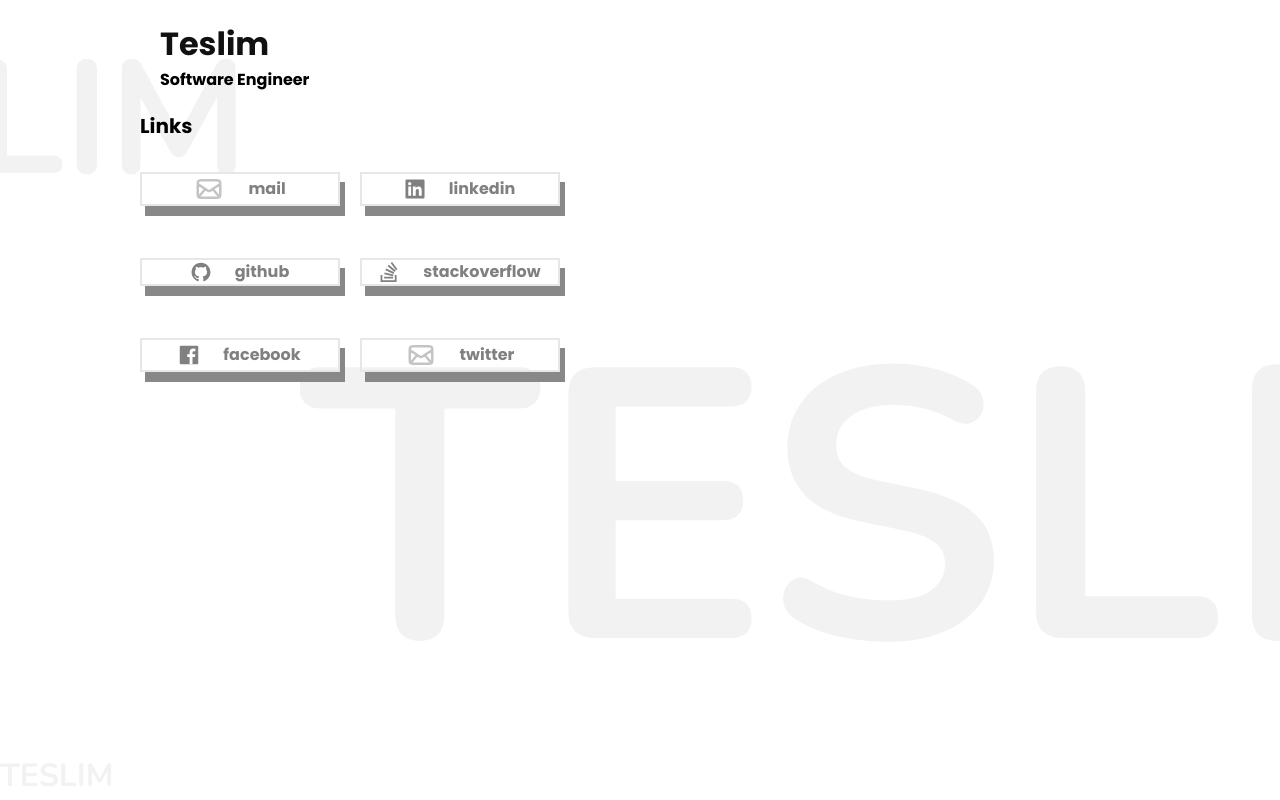
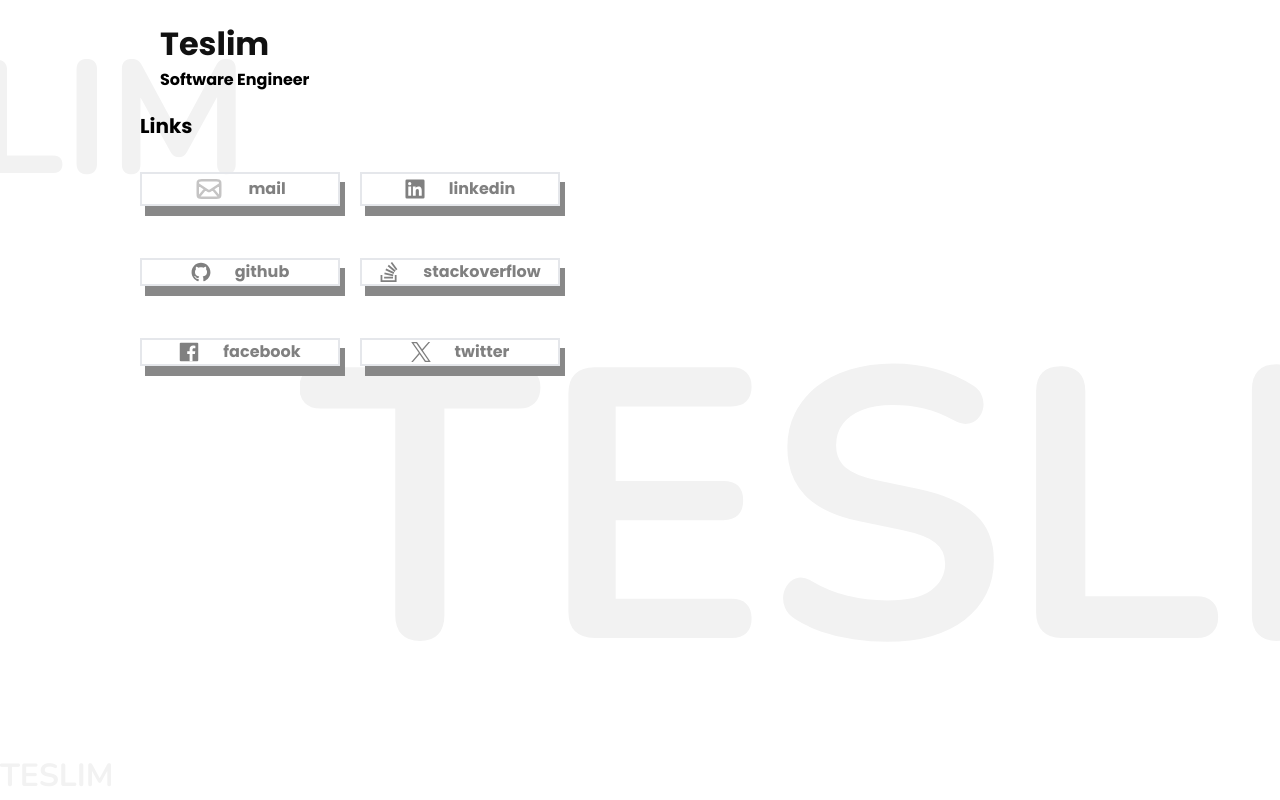
Before and after one commit to teslyym/PoRt_FoLiO, a React (Vite) app: page /links in a window 1280 px wide. Built offline with nearby package versions, Linux system fonts and the light colour scheme.

Commit message:
Page arrangement

```diff
--- a/src/assets/Components/Links.jsx
+++ b/src/assets/Components/Links.jsx
@@ -12,7 +12,10 @@ const Links = () => {
           <p className="font-poppins font-bold text-xl">Links</p>
         </div>
         <div className="flex flex-wrap w-1/2 gap-5">
-          <div className="flex mt-[2rem] gap-5 border-[2px] table--shadow border-solid justify-around w-[200px]">
+          <a
+            href="mailto:steslimolayiwola@gmail.com"
+            className="flex mt-[2rem] gap-5 border-[2px] table--shadow border-solid justify-around w-[200px]"
+          >
             <div className="flex gap-6 items-center">
               <svg
                 className="w-[30px]"
@@ -39,9 +42,12 @@ const Links = () => {
               </svg>
               <p className="font-poppins font-bold text-[gray]">mail</p>
             </div>
-          </div>
+          </a>
           <div className="flex mt-[2rem] gap-5 border-[2px] table--shadow border-solid justify-around w-[200px]">
-            <div className="flex gap-6 items-center">
+            <a
+              href="https://www.linkedin.com/in/salahudeen-teslim/"
+              className="flex gap-6 items-center"
+            >
               <svg className="w-[20px]" viewBox="0 0 128 128">
                 <path
                   fill="gray"
@@ -54,10 +60,13 @@ const Links = () => {
               </svg>
 
               <p className="font-poppins font-bold text-[gray]">linkedin</p>
-            </div>
+            </a>
           </div>
           <div className="flex mt-[2rem] gap-5 border-[2px] table--shadow border-solid justify-around w-[200px]">
-            <div className="flex gap-6 items-center">
+            <a
+              href="https://github.com/teslyym"
+              className="flex gap-6 items-center"
+            >
               <svg className="w-[20px]" viewBox="0 0 128 128">
                 <g fill="gray">
                   <path
@@ -70,10 +79,13 @@ const Links = () => {
               </svg>
 
               <p className="font-poppins font-bold text-[gray]">github</p>
-            </div>
+            </a>
           </div>
           <div className="flex mt-[2rem] gap-5 border-[2px] table--shadow border-solid justify-around w-[200px]">
-            <div className="flex gap-6 items-center">
+            <a
+              href="https://stackoverflow.com/users/25171408/salahudeen-teslim-olayiwola"
+              className="flex gap-6 items-center"
+            >
               <svg className="w-[20px]" viewBox="0 0 128 128">
                 <path
                   fill="gray"
@@ -88,10 +100,13 @@ const Links = () => {
               <p className="font-poppins font-bold text-[gray]">
                 stackoverflow
               </p>
-            </div>
+            </a>
           </div>
           <div className="flex mt-[2rem] gap-5 border-[2px] table--shadow border-solid justify-around w-[200px]">
-            <div className="flex gap-6 items-center">
+            <a
+              href="https://www.facebook.com/tessy.salahudeenolayiwola/"
+              className="flex gap-6 items-center"
+            >
               <svg className="w-[20px]" viewBox="0 0 128 128">
                 <rect
                   fill="gray"
@@ -109,35 +124,22 @@ const Links = () => {
               </svg>
 
               <p className="font-poppins font-bold text-[gray]">facebook</p>
-            </div>
+            </a>
           </div>
           <div className="flex mt-[2rem] gap-5 border-[2px] table--shadow border-solid justify-around w-[200px]">
-            <div className="flex gap-6 items-center">
-              <svg
-                className="w-[30px]"
-                viewBox="0 0 24 24"
-                fill="none"
-                xmlns="http://www.w3.org/2000/svg"
-              >
-                <g id="SVGRepo_bgCarrier" stroke-width="0"></g>
-                <g
-                  id="SVGRepo_tracerCarrier"
-                  stroke-linecap="round"
-                  stroke-linejoin="round"
-                ></g>
-                <g id="SVGRepo_iconCarrier">
-                  {" "}
-                  <path
-                    d="M4 18L9 12M20 18L15 12M3 8L10.225 12.8166C10.8665 13.2443 11.1872 13.4582 11.5339 13.5412C11.8403 13.6147 12.1597 13.6147 12.4661 13.5412C12.8128 13.4582 13.1335 13.2443 13.775 12.8166L21 8M6.2 19H17.8C18.9201 19 19.4802 19 19.908 18.782C20.2843 18.5903 20.5903 18.2843 20.782 17.908C21 17.4802 21 16.9201 21 15.8V8.2C21 7.0799 21 6.51984 20.782 6.09202C20.5903 5.71569 20.2843 5.40973 19.908 5.21799C19.4802 5 18.9201 5 17.8 5H6.2C5.0799 5 4.51984 5 4.09202 5.21799C3.71569 5.40973 3.40973 5.71569 3.21799 6.09202C3 6.51984 3 7.07989 3 8.2V15.8C3 16.9201 3 17.4802 3.21799 17.908C3.40973 18.2843 3.71569 18.5903 4.09202 18.782C4.51984 19 5.07989 19 6.2 19Z"
-                    stroke="#c5c4c4"
-                    stroke-width="2"
-                    stroke-linecap="round"
-                    stroke-linejoin="round"
-                  ></path>{" "}
-                </g>
+            <a
+              href="https://x.com/teslyym_"
+              className="flex gap-6 items-center"
+            >
+              <svg className="w-[20px]" viewBox="0 0 128 128">
+                <path
+                  d="M75.916 54.2 122.542 0h-11.05L71.008 47.06 38.672 0H1.376l48.898 71.164L1.376 128h11.05L55.18 78.303 89.328 128h37.296L75.913 54.2ZM60.782 71.79l-4.955-7.086-39.42-56.386h16.972L65.19 53.824l4.954 7.086 41.353 59.15h-16.97L60.782 71.793Z"
+                  fill="gray"
+                ></path>
               </svg>
+
               <p className="font-poppins font-bold text-[gray]">twitter</p>
-            </div>
+            </a>
           </div>
         </div>
       </div>
```
Also changed, not shown: public/Teslim.PNG (added).
